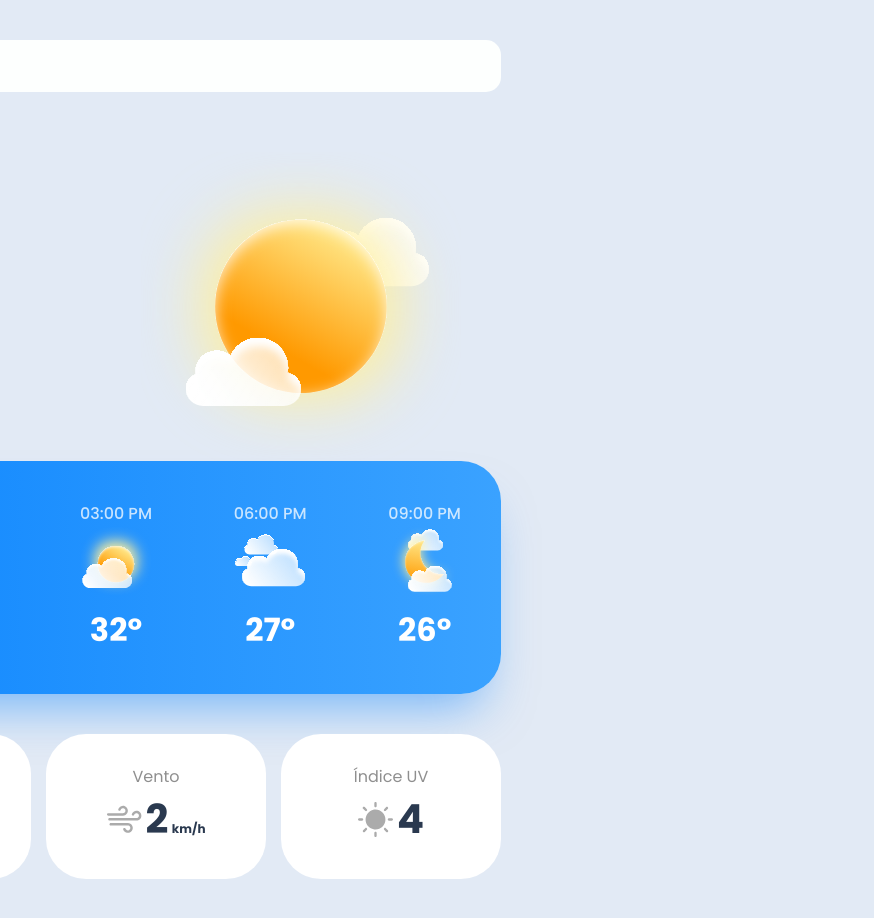
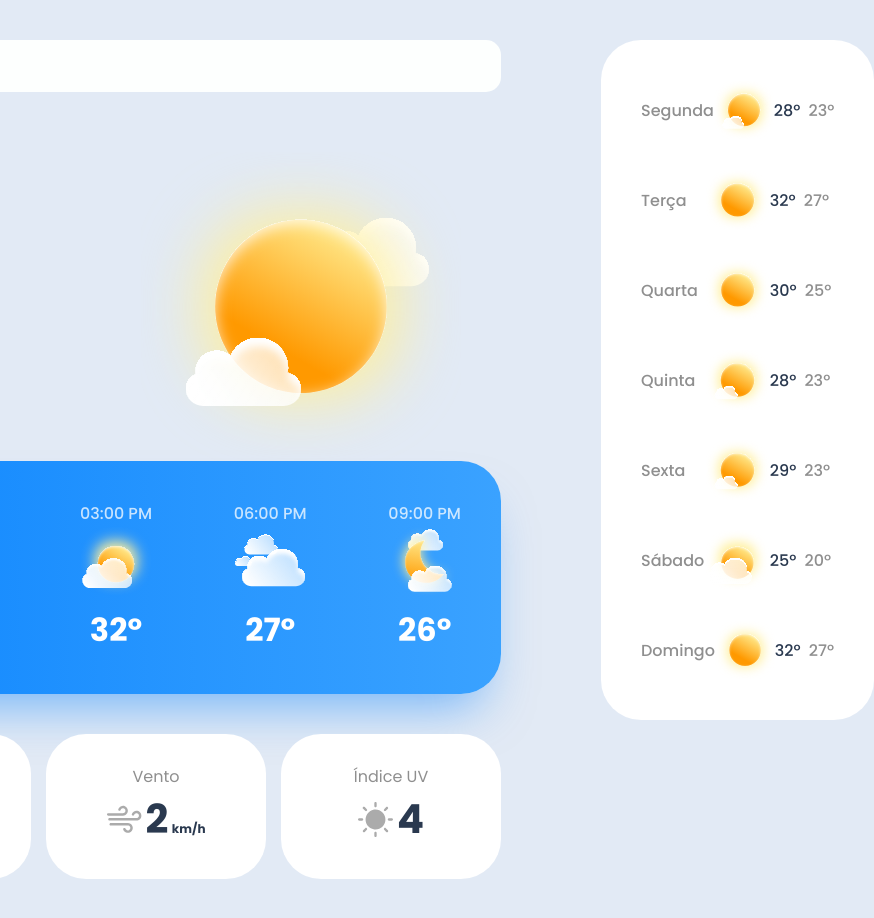
Before and after one commit to eeymatheusdev/weather, a plain HTML site: page index.html in a window 1280 px wide. Shown: the full height of the page, 464-1338 px from the left, 874 px wide, since content can reach past the window. Drawn offline with Linux system fonts and the light colour scheme.

Commit message:
feat: weekly-forecast-container

```diff
--- a/index.html
+++ b/index.html
@@ -96,6 +96,66 @@
           </div>
         </div>
       </div>
+      <div class="right-column">
+        <div class="weekly-forecast-container">
+          <div class="day-weather-item">
+            <p>Segunda</p>
+            <img src="./images/sun-clouds.svg" alt="Sol com poucas nuvens" />
+            <div>
+              <p>28º</p>
+              <p>23º</p>
+            </div>
+          </div>
+          <div class="day-weather-item">
+            <p>Terça</p>
+            <img src="./images/sun.svg" alt="Sol" />
+            <div>
+              <p>32º</p>
+              <p>27º</p>
+            </div>
+          </div>
+          <div class="day-weather-item">
+            <p>Quarta</p>
+            <img src="./images/sun.svg" alt="Sol" />
+            <div>
+              <p>30º</p>
+              <p>25º</p>
+            </div>
+          </div>
+          <div class="day-weather-item">
+            <p>Quinta</p>
+            <img src="./images/sun-clouds.svg" alt="Sol com poucas nuvens" />
+            <div>
+              <p>28º</p>
+              <p>23º</p>
+            </div>
+          </div>
+          <div class="day-weather-item">
+            <p>Sexta</p>
+            <img src="./images/sun-clouds.svg" alt="Sol com poucas nuvens" />
+            <div>
+              <p>29º</p>
+              <p>23º</p>
+            </div>
+          </div>
+          <div class="day-weather-item">
+            <p>Sábado</p>
+            <img src="./images/sun-cloud.svg" alt="Sol com muitas nuvens" />
+            <div>
+              <p>25º</p>
+              <p>20º</p>
+            </div>
+          </div>
+          <div class="day-weather-item">
+            <p>Domingo</p>
+            <img src="./images/sun.svg" alt="Sol" />
+            <div>
+              <p>32º</p>
+              <p>27º</p>
+            </div>
+          </div>
+        </div>
+      </div>
     </div>
   </body>
 </html>
--- a/style.css
+++ b/style.css
@@ -19,6 +19,7 @@ body {
   display: grid;
   grid-template-columns: repeat(2, 1fr);
   padding: 40px;
+  grid-column-gap: 100px;
 }
 
 /* Navbar */
@@ -140,6 +141,54 @@ body {
   height: 35px;
 }
 
+/* Weekly Forecast */
+.weekly-forecast-container {
+  background: #fff;
+  border-radius: 40px;
+  padding: 40px;
+  gap: 30px;
+  display: flex;
+  flex-direction: column;
+}
+
+.weekly-forecast-container .day-weather-item {
+  display: flex;
+  align-items: center;
+  justify-content: space-between;
+}
+
+.weekly-forecast-container .day-weather-item > p,
+.weekly-forecast-container .day-weather-item > div,
+.weekly-forecast-container .day-weather-item > img {
+  flex: 1;
+}
+
+.weekly-forecast-container .day-weather-item > p {
+  font-weight: 500;
+  color: #8f8f8f;
+}
+
+.weekly-forecast-container .day-weather-item > div {
+  display: flex;
+  align-items: center;
+}
+
+.weekly-forecast-container .day-weather-item > div > p:first-child {
+  color: #2a394f;
+  font-weight: 500;
+  margin-right: 8px;
+}
+
+.weekly-forecast-container .day-weather-item > div > p:last-child {
+  color: #8f8f8f;
+  font-weight: 500;
+}
+
+.weekly-forecast-container .day-weather-item > img {
+  width: 60px;
+  height: 60px;
+}
+
 /* Utilities */
 .custom-input {
   border: none;
```
